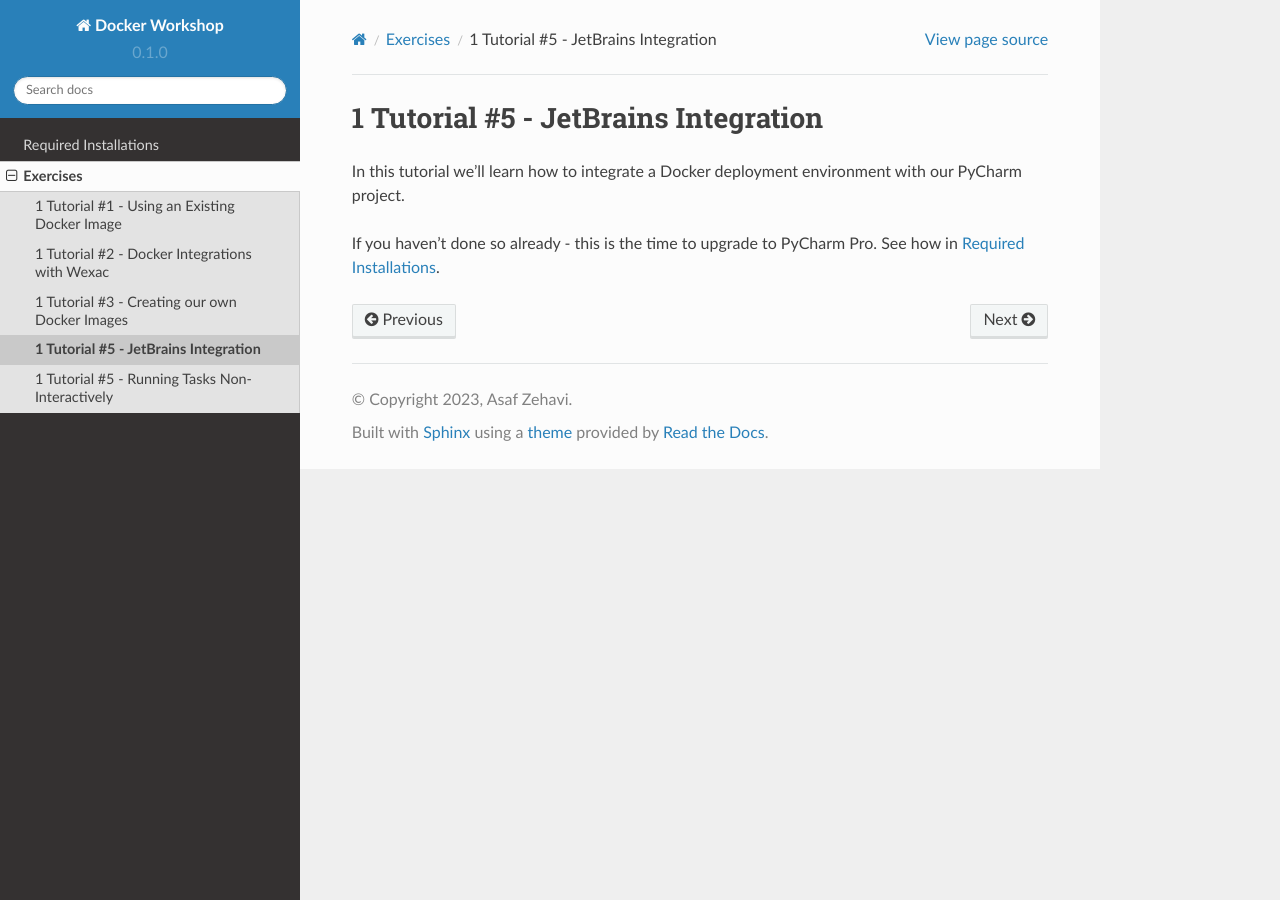
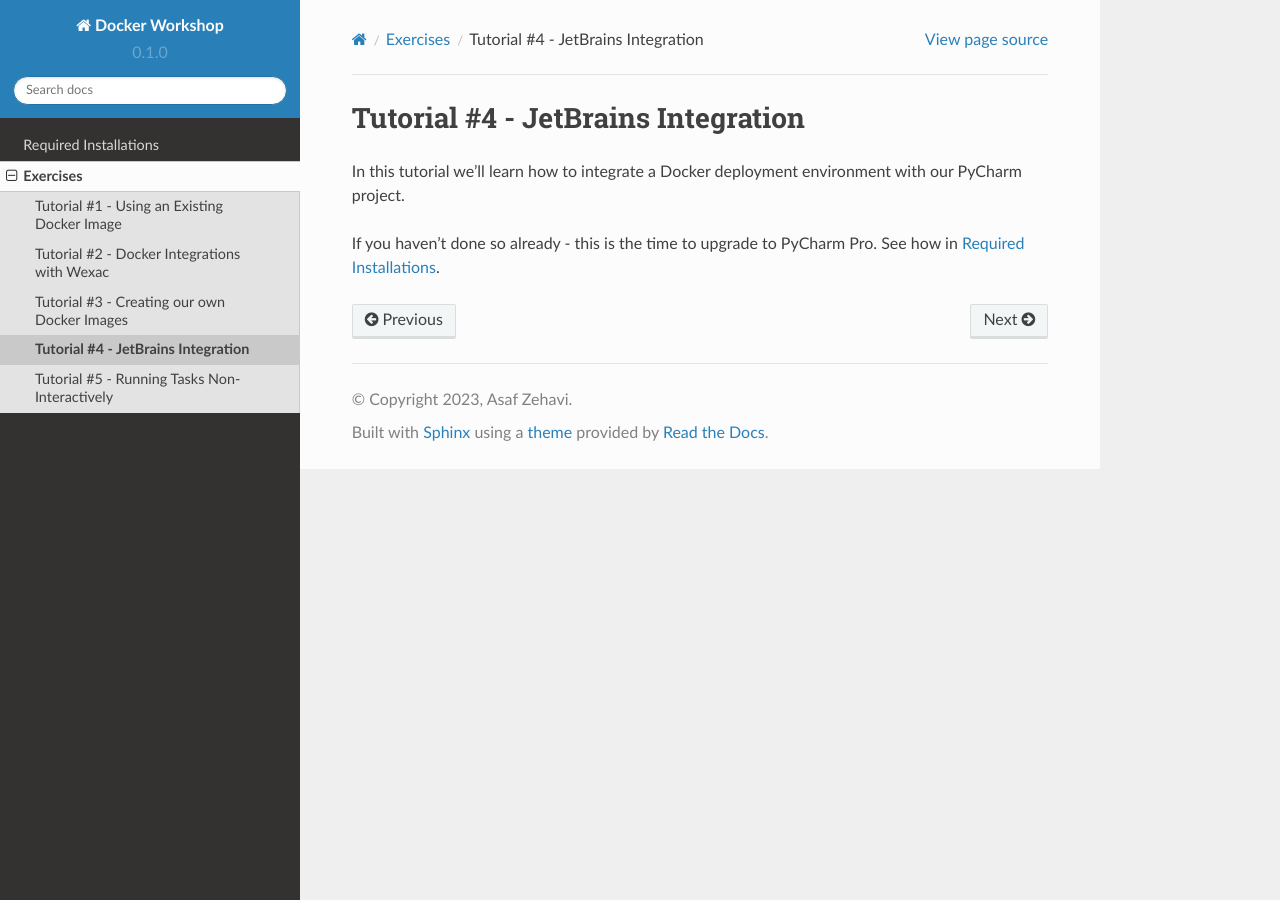
Before and after one commit to asaf-zehavi/docker-workshop, a Sphinx documentation site: the page built from docs/source/exercises/4-jetbrains.rst, in a window 1280 px wide. Built offline with Sphinx 7.4.7 and the Read the Docs theme 2.0.0, drawn with Linux system fonts in a browser that asks for light colours.

```diff
--- a/docs/source/exercises/1-use-image.rst
+++ b/docs/source/exercises/1-use-image.rst
@@ -1,7 +1,5 @@
 Tutorial #1 - Using an Existing Docker Image
 ============================================
-
-.. sectnum::
 
 In this tutorial we'll learn to pull a Docker image to your machine, to run it interactively & to copy files to and from
 the container.
@@ -14,5 +12,3 @@ Run it Interactively
 
 Copy Files to & From the Container
 ----------------------------------
-
-..
--- a/docs/source/exercises/2-wexac.rst
+++ b/docs/source/exercises/2-wexac.rst
@@ -1,11 +1,7 @@
 Tutorial #2 - Docker Integrations with Wexac
 ============================================
-
-.. sectnum::
 
 In this tutorial we'll learn to integrate dockers with WEXAC - it's REALLY easy.
 
 Run Same Task on WEXAC
 ----------------------
-
-..
--- a/docs/source/exercises/3-image-creation.rst
+++ b/docs/source/exercises/3-image-creation.rst
@@ -1,7 +1,5 @@
 Tutorial #3 - Creating our own Docker Images
 ============================================
-
-.. sectnum::
 
 In this tutorial we'll learn to create our own custom docker images.
 
@@ -13,5 +11,3 @@ Using a Dockerfile
 
 Uploading to the Repository
 ---------------------------
-
-..
--- a/docs/source/exercises/4-jetbrains.rst
+++ b/docs/source/exercises/4-jetbrains.rst
@@ -1,10 +1,6 @@
-Tutorial #5 - JetBrains Integration
+Tutorial #4 - JetBrains Integration
 ===================================
-
-.. sectnum::
 
 In this tutorial we'll learn how to integrate a Docker deployment environment with our PyCharm project.
 
 If you haven't done so already - this is the time to upgrade to PyCharm Pro. See how in :ref:`installation`.
-
-..
--- a/docs/source/exercises/5-non-interactive.rst
+++ b/docs/source/exercises/5-non-interactive.rst
@@ -1,7 +1,5 @@
 Tutorial #5 - Running Tasks Non-Interactively
 =============================================
-
-.. sectnum::
 
 This would usually be considered the basics, however it is less relevant to our needs.
 In this tutorial we'll learn to run dockers non-interactively (and in the background), to mount local drives and to make
@@ -9,5 +7,3 @@ containers accessible from the network.
 
 This tutorial is more of a bonus one - as it is way less relevant to our regular tasks, but is considered basic in many
 other settings.
-
-..
```
